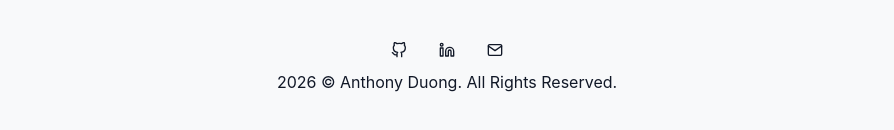
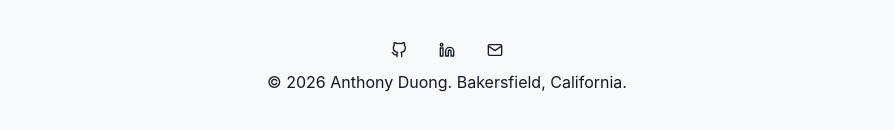
Before and after one commit to khangbeo/anthony-portfolio, a Next.js app: page / in a window 1280 px wide. Shown: the part 1508-1638 px from the top of the page, without its empty margins (193-1087 px from the left). Built offline with nearby package versions, Linux system fonts and the light colour scheme.

Commit message:
Footer: add Bakersfield, California to copyright line

```diff
--- a/components/layout/Footer.js
+++ b/components/layout/Footer.js
@@ -11,8 +11,8 @@ export default function Footer() {
                 <Socials />
                 <div className="m-8 text-center">
                     <p>
-                        {new Date().getFullYear()} &copy; Anthony Duong. All
-                        Rights Reserved.
+                        &copy; {new Date().getFullYear()} Anthony Duong.
+                        Bakersfield, California.
                     </p>
                 </div>
             </div>
```
